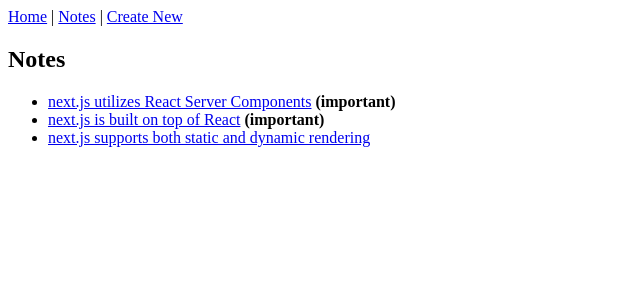
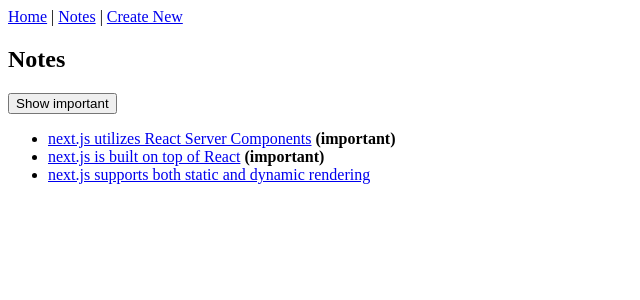
Before and after one commit to jjesus-dev/nextjs-notes-app, a Next.js app: page /notes in a window 1280 px wide. Shown: the top 300 px of the page, without its empty margins (0-640 px from the left). Built offline with nearby package versions, Linux system fonts and the light colour scheme.

Commit message:
refactor: add `NoteList` client component
+ Add `NoteList` cliente component to render all notes or important ones only.

```diff
--- /dev/null
+++ b/app/notes/NoteList.tsx
@@ -0,0 +1,36 @@
+"use client";
+
+import Link from "next/link";
+import { useState } from "react";
+
+type Note = {
+  id: number;
+  content: string;
+  important: boolean;
+};
+
+const NoteList = ({ notes }: { notes: Note[] }) => {
+  const [showImportant, setShowImportant] = useState(false);
+
+  const notesToShow = showImportant
+    ? notes.filter((note) => note.important)
+    : notes;
+
+  return (
+    <div>
+      <button onClick={() => setShowImportant(!showImportant)}>
+        {showImportant ? "Show all" : "Show important"}
+      </button>
+      <ul>
+        {notesToShow.map((note) => (
+          <li key={note.id}>
+            <Link href={`/notes/${note.id}`}>{note.content}</Link>
+            {note.important && <strong> (important)</strong>}
+          </li>
+        ))}
+      </ul>
+    </div>
+  );
+};
+
+export default NoteList;
--- a/app/notes/page.tsx
+++ b/app/notes/page.tsx
@@ -1,5 +1,5 @@
-import Link from "next/link";
 import { getNotes } from "../services/notes";
+import NoteList from "./NoteList";
 
 const Notes = () => {
   const notes = getNotes();
@@ -7,14 +7,7 @@
   return (
     <div>
       <h2>Notes</h2>
-      <ul>
-        {notes.map((note) => (
-          <li key={note.id}>
-            <Link href={`/notes/${note.id}`}>{note.content}</Link>
-            {note.important && <strong> (important)</strong>}
-          </li>
-        ))}
-      </ul>
+      <NoteList notes={notes} />
     </div>
   );
 };
```
